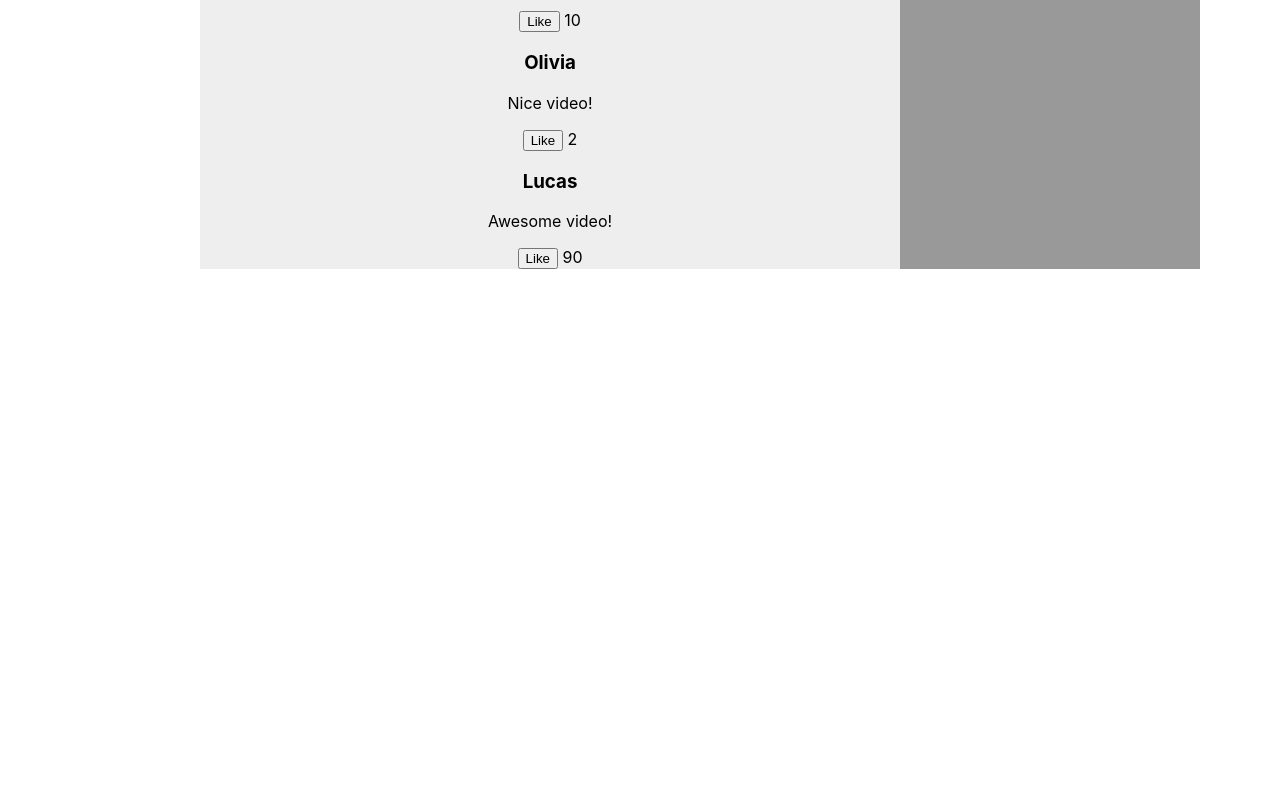
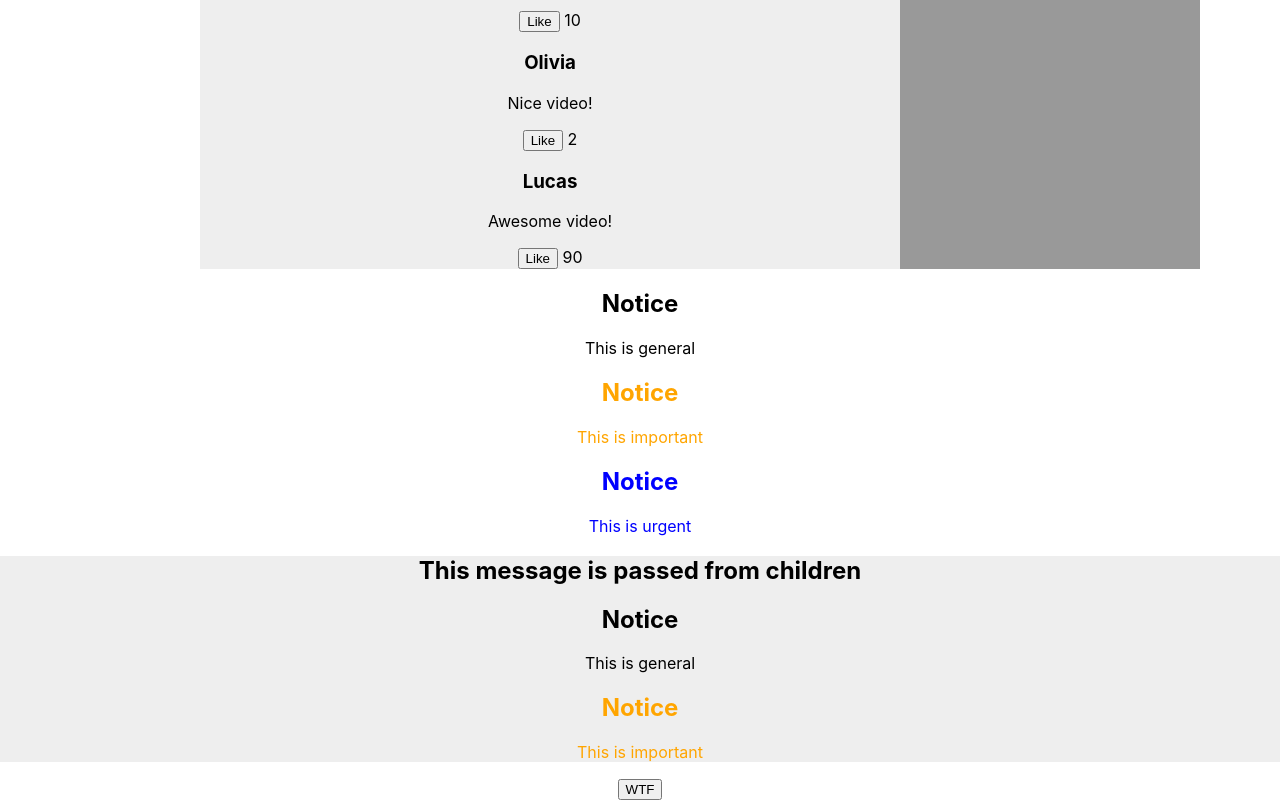
Before and after one commit to piano-antinomy/BigSurReactApp101, a React (Create React App) app in the folder component-example-2/: page / in a window 1280 px wide. Shown: the part 566-1366 px from the top of the page. Before the commit the page ends 835 px from the top, so only its background shows below. Built offline with nearby package versions, Linux system fonts and the light colour scheme.

Commit message:
popup with props and props.children

```diff
--- a/component-example-2/src/App.js
+++ b/component-example-2/src/App.js
@@ -4,6 +4,12 @@ import VideoPlayer from './VideoPlayer.js';
 import Comments from './comments/Comments.js';
 import Recommendations from './recommendations/Recommendations.js'
 import Search from './search/Search'
+import Notification from './notification/Notification';
+import Popup from './popup/Popup';
+
+function gotoNextPage() {
+  window.location.href = 'https://reactjs.org';
+}
 
 function App() {
 
@@ -22,6 +28,18 @@ function App() {
                 <Recommendations/>
             </div>
         </div>
+
+        <div>
+              <Notification title="Notice" message = "This is general" severity="general" />
+              <Notification title="Notice" message = "This is important" severity="important" />
+              <Notification title="Notice" message = "This is urgent" severity="urgent" />
+        </div>
+
+        <Popup onClose={gotoNextPage} buttonText='WTF'>
+          <h2>This message is passed from children</h2>
+          <Notification title="Notice" message = "This is general" severity="general" />
+          <Notification title="Notice" message = "This is important" severity="important" />
+        </Popup>
     </div>
   );
 }
--- /dev/null
+++ b/component-example-2/src/notification/Notification.css
@@ -0,0 +1,11 @@
+.important{
+    color: orange;
+}
+
+.general {
+    color:black;
+}
+
+.urgent {
+    color:blue;
+}
--- /dev/null
+++ b/component-example-2/src/notification/Notification.js
@@ -0,0 +1,12 @@
+import './Notification.css'
+
+function Notification(props) {
+    return (
+        <div className={props.severity}>
+            <h2>{props.title}</h2>
+            <p>{props.message}</p>
+        </div>
+    );
+}
+
+export default Notification;
--- /dev/null
+++ b/component-example-2/src/popup/Popup.css
@@ -0,0 +1,3 @@
+.popup{
+    background: #eee;
+}
--- /dev/null
+++ b/component-example-2/src/popup/Popup.js
@@ -0,0 +1,27 @@
+import './Popup.css';
+import PropTypes from 'prop-types';
+
+function Popup(props) {
+
+    return (
+        <div>
+            <div className='popup'> {props.children}</div>
+            <button onClick={props.onClose}> {props.buttonText} </button>
+        </div>
+    );
+}
+
+Popup.propType = {
+    onClose: PropTypes.func,
+    buttonText: String
+}
+
+Popup.defaultProps = {
+    onClose: () => {
+        window.alert("Close action undefined");
+    },
+
+    buttonText: "Close"
+}
+
+export default Popup;
```
